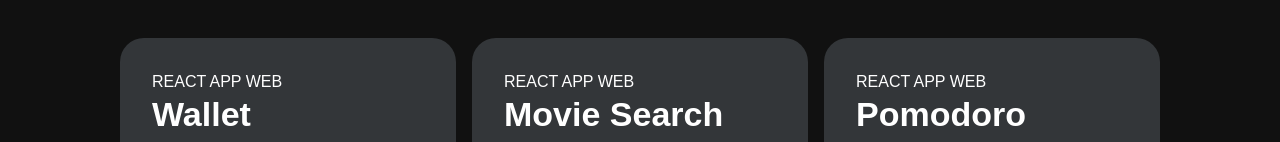
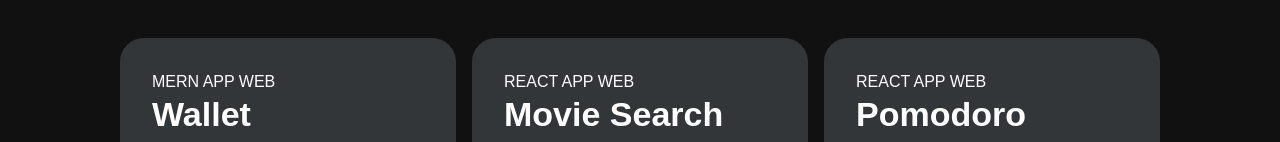
Before and after one commit to ilemarandrade/personal-portfolio, a Next.js app: page /works in a window 1280 px wide. Shown: the part 240-382 px from the top of the page. Built offline with nearby package versions, Linux system fonts and the light colour scheme.

Commit message:
feat: update environment of wallet

```diff
--- a/src/constants/myProjects.ts
+++ b/src/constants/myProjects.ts
@@ -12,7 +12,7 @@ const myProjects = [
     name: "Wallet",
     slug: "wallet",
     link: "/works/wallet",
-    environment: "REACT APP WEB",
+    environment: "MERN APP WEB",
     img: wallet,
     codesandboxLink: "https://wallet-andrade.vercel.app/",
   },
```
